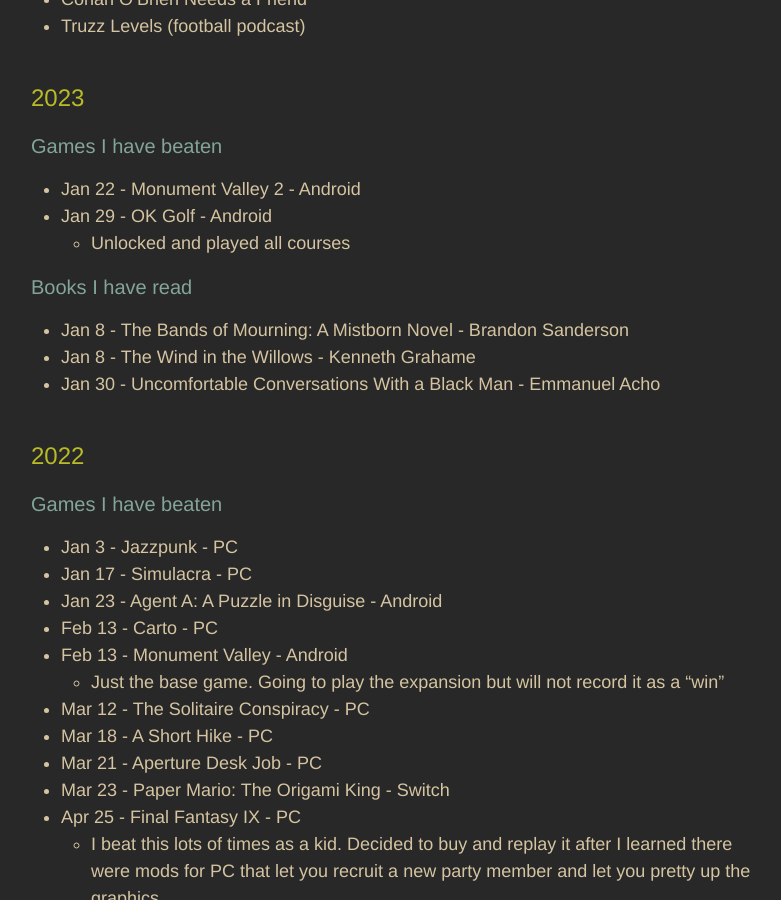
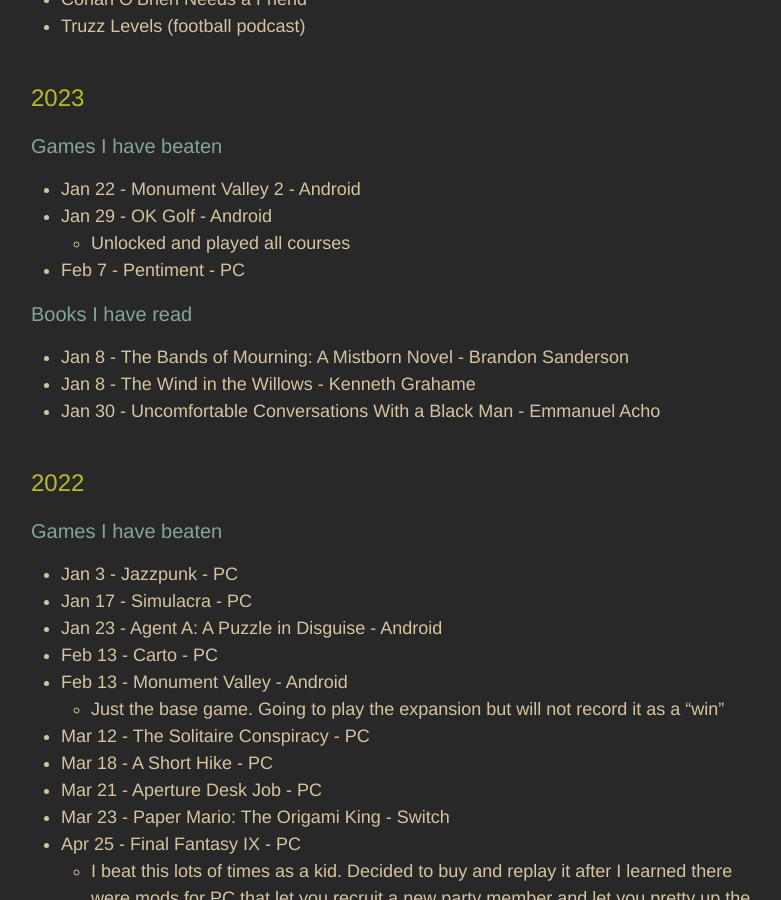
Before and after one commit to adkinsrs/sadkins_site, a Jekyll site: the page built from misc.md, in a window 1280 px wide and 900 px high, scrolled down 464 px. Shown: the whole window, without its empty margins (239-1020 px from the left). Built offline with Jekyll 4.4.1, drawn with Linux system fonts in a browser that asks for light colours.

Commit message:
beat a game

```diff
--- a/misc.md
+++ b/misc.md
@@ -24,6 +24,7 @@
 * Jan 22 - Monument Valley 2 - Android
 * Jan 29 - OK Golf - Android
   * Unlocked and played all courses
+* Feb 7 - Pentiment - PC
 
 ### Books I have read
 
```
